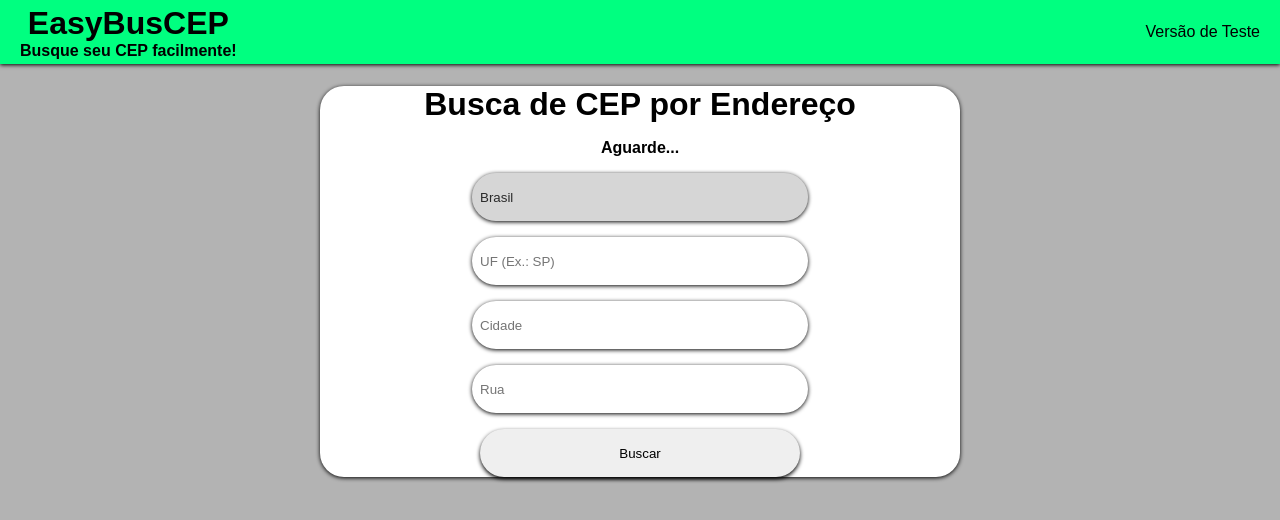
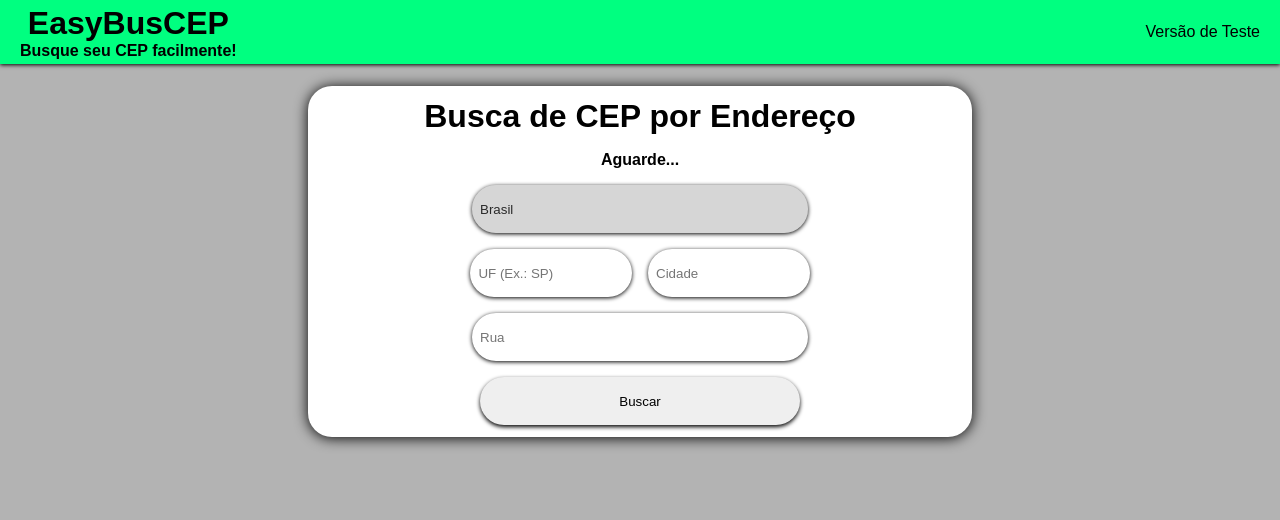
Before and after one commit to ryanhenrqq/EasyBusCEP, a React (Vite) app: page / in a window 1280 px wide. Shown: the top 520 px of the page. Built offline with nearby package versions, Linux system fonts and the light colour scheme; no server answers.

Commit message:
added visual minimap (leaflet) based on geolocation, and minor ui changes

```diff
--- a/package.json
+++ b/package.json
@@ -10,13 +10,16 @@
     "preview": "vite preview"
   },
   "dependencies": {
+    "leaflet": "^1.9.4",
     "react": "^19.3.1",
     "react-dom": "^19.3.1",
+    "react-leaflet": "^5.0.0",
     "react-router-dom": "^7.18.4",
     "vercel": "^65.4.0"
   },
   "devDependencies": {
     "@eslint/js": "^10.0.1",
+    "@types/leaflet": "^1.9.22",
     "@types/node": "^24.19.2",
     "@types/react": "^19.3.0",
     "@types/react-dom": "^19.3.0",
--- a/src/App.css
+++ b/src/App.css
@@ -35,12 +35,30 @@ header {
 
 .main-view{
   display: flex;
+  flex-direction: row;
   justify-content: center;
   align-items: center;
   margin-top: 4rem;
+  padding-bottom: 3rem;
   width: 100%;
   height: 100%;
   background-color: #b3b3b3;
+}
+.map-view-container {
+  display: flex;
+  flex-direction: column;
+  justify-content: center;
+  align-items: center;
+  background-color: #fff;
+  border-radius: 24px;
+  gap: 16px;
+  padding: 12px;
+  height: 20rem;
+  height: 20rem;
+  box-shadow: 0 1px 14px #000;
+}
+.map-view-container h3{
+  font-size: 16px;
 }
 .main-view-container {
   display: flex;
@@ -52,10 +70,17 @@ header {
   border-radius: 24px;
   background-color: #fff;
   gap: 16px;
-  box-shadow: 0 1px 4px #000;
+  padding: 12px;
+  box-shadow: 0 1px 14px #000;
 }
 .main-view-container h3{
   font-size: 32px;
+}
+.inputs-city{
+  display: flex;
+  flex-direction: row;
+  width: 53%;
+  gap: 16px;
 }
 .main-view-container input{
   border: none;
@@ -96,6 +121,11 @@ header {
   margin-top: 18px;
 }
 
+.map-div {
+  width: 30rem;
+  height: 30rem;
+}
+
 @media (max-width: 768px) {
   .left-side-header h1 {
     font-size: 18px;
@@ -105,8 +135,15 @@ header {
   }
   .main-view{
     margin-top: 5rem;
+    flex-direction: column;
+  }
+  .map-view-container{
+    width: 90%;
   }
   .main-view-container{
+    width: 90%;
+  }
+  .inputs-city{
     width: 90%;
   }
   .main-view-container h3{
--- a/src/App.tsx
+++ b/src/App.tsx
@@ -1,4 +1,6 @@
 import { useEffect, useState } from 'react'
+import { MapContainer, TileLayer, Marker, Popup } from 'react-leaflet';
+import 'leaflet/dist/leaflet.css';
 import './App.css'
 
 function App() {
@@ -48,6 +50,9 @@ function MainView() {
   const [errorMsg, setErrorMsg]=useState<string>("")
 
   const [copyClip, setCopyClip]=useState<string>("Copiar")
+  const [triggerCoords, setTriggerCoords]=useState<boolean>(false)
+  const [lat, setLat]=useState<number>(0)
+  const [lon, setLon]=useState<number>(0)
 
   const handleGeoCoding = async() => {
     setLoadingGeo(true)
@@ -55,6 +60,9 @@ function MainView() {
       navigator.geolocation.getCurrentPosition((pos) => {
         const lat = Number(pos.coords.latitude)
         const lon = Number(pos.coords.longitude)
+        setLat(lat)
+        setLon(lon)
+        setTriggerCoords(true)
         handleFetTest(lat, lon)
       }, (error) => {
         setLoadingGeo(false)
@@ -103,7 +111,7 @@ function MainView() {
       setInvalidCountry(true)
       return
     } else {
-      if (state==""&&cidad==""&&rua==""){
+      if (stateCode==""&&cidad==""&&rua==""){
         setErrorMsg("Insira todas as informações acima.")
         return
       }
@@ -161,8 +169,10 @@ function MainView() {
           <h3>Busca de CEP por Endereço</h3>
           {!loadingGeo?<button onClick={handleGeoCoding}>Preencher Automaticamente</button>:<b>Aguarde...</b>}
           <input type="text" placeholder='País' value={country} disabled />
-          <input type="text" placeholder='UF (Ex.: SP)' maxlength={2} value={stateCode} onChange={(e)=>setStateCode(e.target.value.toUpperCase())} />
-          <input type="text" placeholder='Cidade' value={cidad} onChange={(e)=>setCidad(e.target.value)} />
+          <div className='inputs-city'>
+            <input type="text" placeholder='UF (Ex.: SP)' maxlength={2} value={stateCode} onChange={(e)=>setStateCode(e.target.value.toUpperCase())} disabled={triggerCoords} />
+            <input type="text" placeholder='Cidade' value={cidad} onChange={(e)=>setCidad(e.target.value)} disabled={triggerCoords} />
+          </div>
           <input type="text" placeholder='Rua' value={rua} onChange={(e)=>setRua(e.target.value)} required />
           {loadingCEP?<b>Aguarde...</b>:<button onClick={handleCEPFetch}>Buscar</button>}
           {finalCep!=""?
@@ -176,6 +186,17 @@ function MainView() {
           {invalidCountry?<p>Esse serviço funciona apenas no Brasil</p>:null}
           {errorMsg!=""?<small style={{color:"red", width:'80%', fontSize:'12px'}}>{errorMsg}</small>:null}
         </div>
+
+        {triggerCoords?
+        <div className="map-view-container">
+          <h3>Localização Aproximada:</h3>
+          <MapContainer center={[lat, lon]} zoom={14} style={{ height: '15rem', width: '15rem', pointerEvents:'none', borderRadius:'16px', boxShadow:'0 1px 8px #000' }} >
+            <TileLayer attribution='&copy; OpenStreetMap contributors' url="https://{s}.tile.openstreetmap.org/{z}/{x}/{y}.png" />
+          </MapContainer>
+        </div>
+        :null
+        }
+
       </div>
       {/* Ideia : adicionar busca reversa de endereço por cep */}
     </>
```
Also changed, not shown: 1 other file (tests, documents, lock files or other folders).
